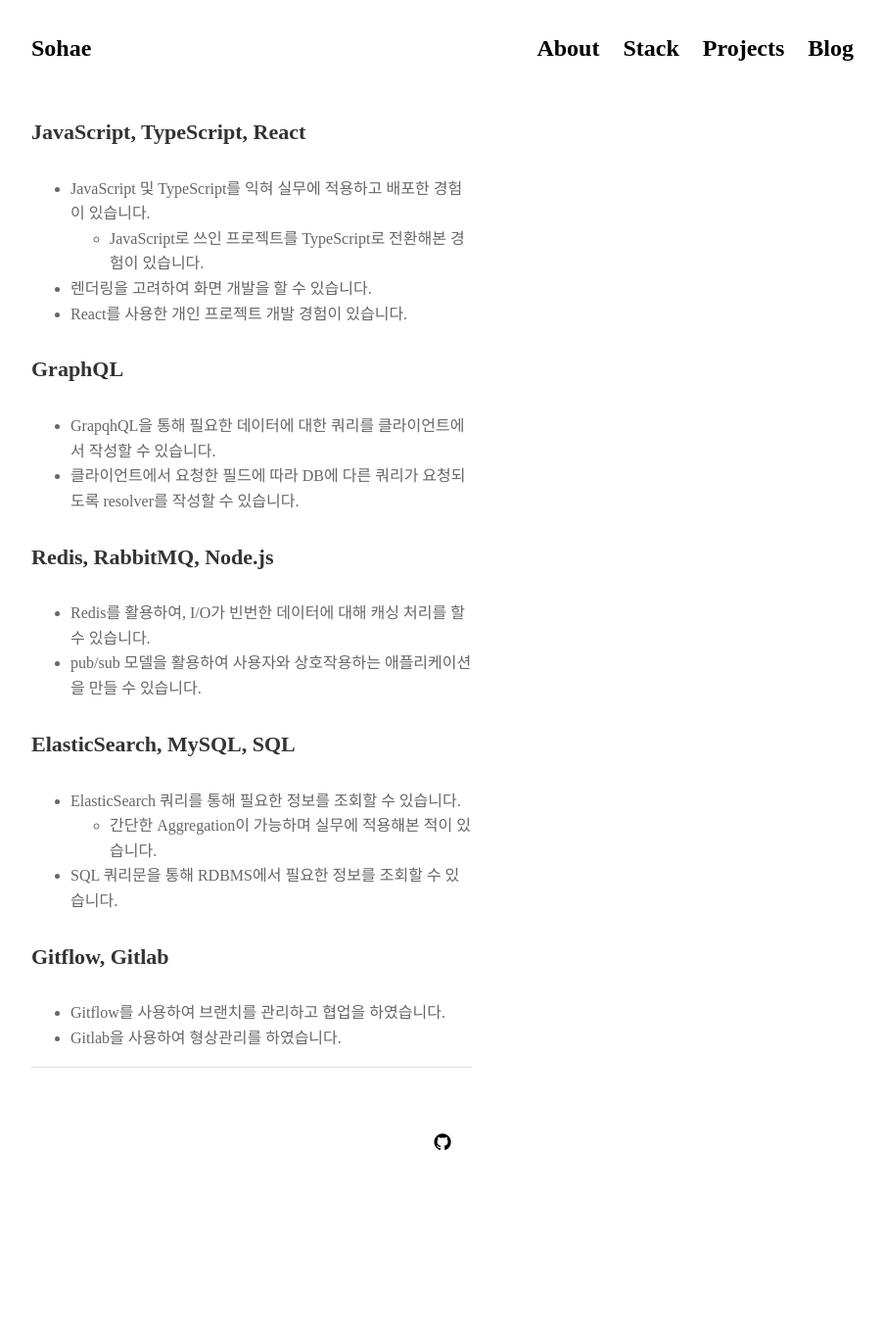
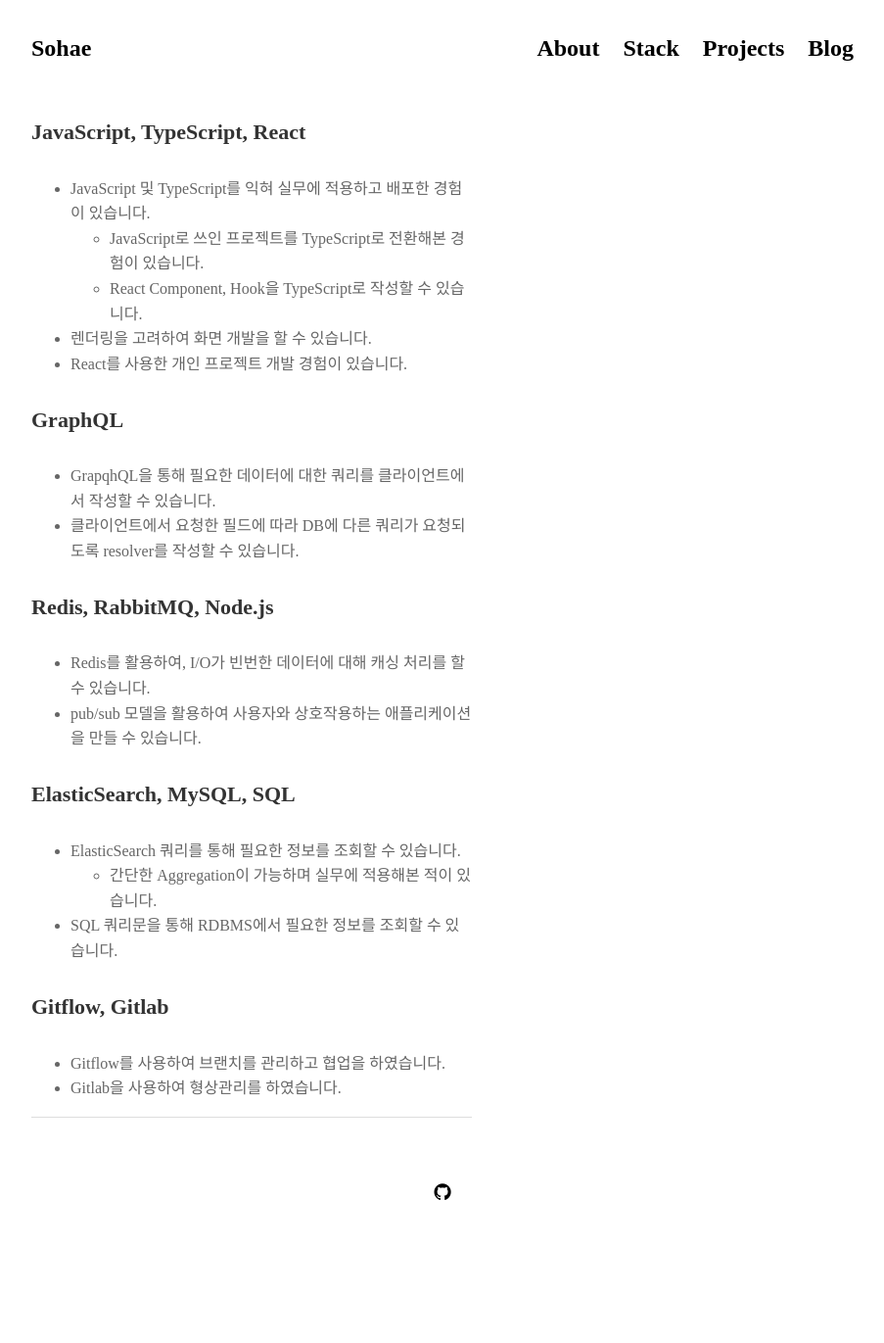
Before and after one commit to Dayook/dayook.github.io, a Jekyll site: the page built from pages/stack.md, in a window 1280 px wide. Shown: the whole page at 98% size, without its empty margins (188-1091 px from the left). Built offline with Jekyll 4.4.1, drawn with Linux system fonts in a browser that asks for light colours; nearby versions of some CDN libraries; some web fonts are replaced; before the commit the page ends 1320 px from its top, so only the background shows below that.

Commit message:
Update stack.md

```diff
--- a/pages/stack.md
+++ b/pages/stack.md
@@ -8,6 +8,7 @@ permalink: /stack
 
 - JavaScript 및 TypeScript를 익혀 실무에 적용하고 배포한 경험이 있습니다.
     - JavaScript로 쓰인 프로젝트를 TypeScript로 전환해본 경험이 있습니다.
+    - React Component, Hook을 TypeScript로 작성할 수 있습니다.
 - 렌더링을 고려하여 화면 개발을 할 수 있습니다.
 - React를 사용한 개인 프로젝트 개발 경험이 있습니다.
 
```
